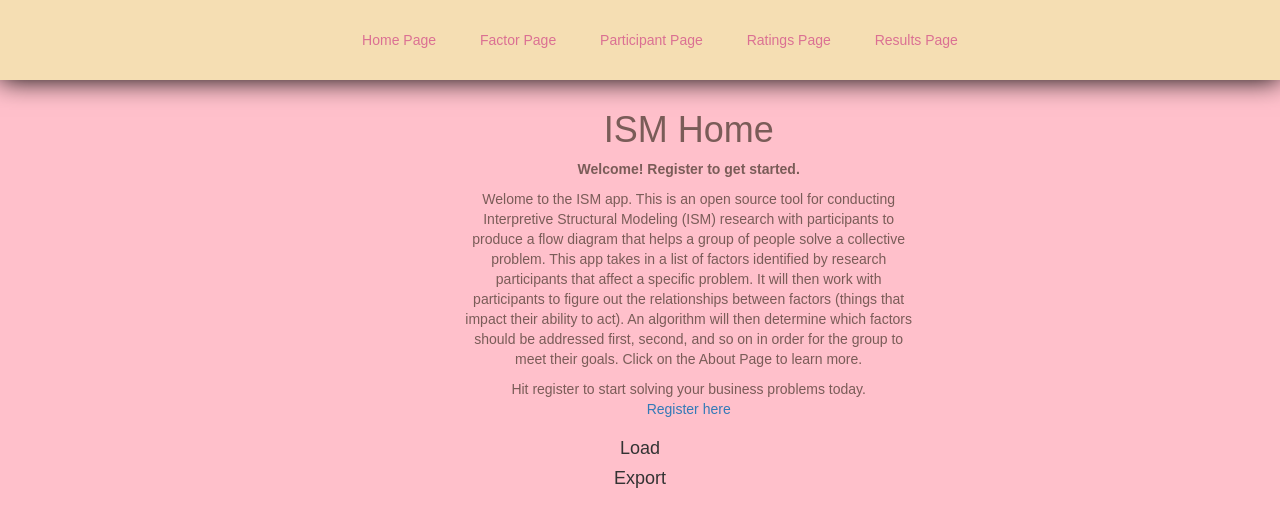
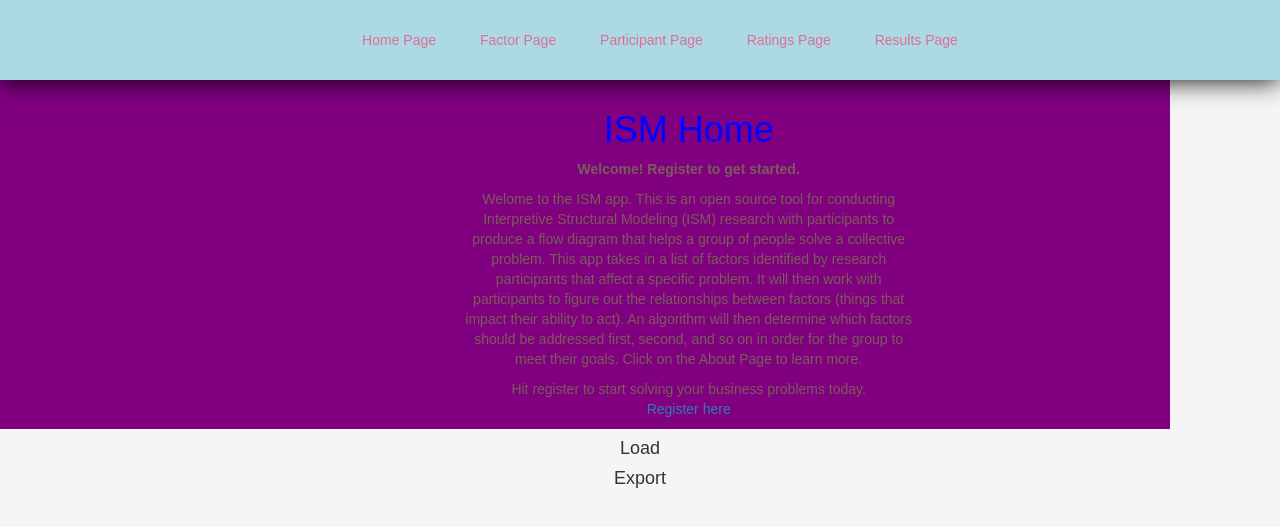
Before and after one commit to VERSO-UVM/Interactive-Management-App, a Flask app: page / in a window 1280 px wide. Shown: the top 527 px of the page. Run offline with Flask 3, Linux system fonts and the light colour scheme; some libraries are stand-ins or nearby versions.

Commit message:
made css changes: added index, factor, and navbar file css updated base, index, factor, and navbar html files to include child css files removed custom.css files because it became uncesessary

```diff
--- /dev/null
+++ b/flask_app/static/css/index.css
@@ -0,0 +1,3 @@
+h1 {
+    color: blue;
+  }
--- /dev/null
+++ b/flask_app/static/css/navbar.css
@@ -0,0 +1,47 @@
+/* nav css start */
+nav{
+    overflow:visible;
+}
+nav a:hover{
+    background-color: navajowhite;
+    padding: 0.5%;
+}
+.container{
+    background-color: purple;
+    padding: unset;
+    font-family: Arial, sans-serif;
+    margin: 0;
+    padding-top: 7%;
+    padding-left: 35%;
+    text-align: center;
+    color: #7A5C58;
+    grid-template-rows: auto;
+}
+
+/* header css start */
+
+header {
+    background-color: lightblue;
+    position: fixed;
+    top: 0;
+    left: 0;
+    right: 0;
+    height: 80px;
+    display: grid;
+    align-items: center;
+    box-shadow: 0 0 25px 0 black;
+}
+header * {
+    display: inline;
+}
+
+header li {
+    margin: 20px;
+}
+
+header li a {
+    color: palevioletred;
+    text-decoration: none;
+}
+
+/* header css end */
--- a/flask_app/static/css/style.css
+++ b/flask_app/static/css/style.css
@@ -1,60 +1,8 @@
-body {
-    background-color: pink;
+ body {
+    background-color: whitesmoke;
     padding: unset;
     font-family: Arial, sans-serif;
     margin: 0;
     padding: 0;
     text-align: center;
 }
-
-h1{
-    text-align: center;
-    color: #7A5C58;
-}
-
-/* nav css start */
-nav{
-    overflow:visible;
-}
-nav :hover{
-    background-color: navajowhite;
-}
-.container{
-    background-color: pink;
-    padding: unset;
-    font-family: Arial, sans-serif;
-    margin: 0;
-    padding-top: 7%;
-    padding-left: 35%;
-    text-align: center;
-    color: #7A5C58;
-    grid-template-rows: auto;
-}
-
-/* header css start */
-
-header {
-    background-color: wheat;
-    position: fixed;
-    top: 0;
-    left: 0;
-    right: 0;
-    height: 80px;
-    display: grid;
-    align-items: center;
-    box-shadow: 0 0 25px 0 black;
-}
-header * {
-    display: inline;
-}
-
-header li {
-    margin: 20px;
-}
-
-header li a {
-    color: palevioletred;
-    text-decoration: none;
-}
-
-/* header css end */
--- a/flask_app/templates/base.html
+++ b/flask_app/templates/base.html
@@ -17,10 +17,14 @@
     <!-- Bootstrap -->
     <link href="{{bootstrap_find_resource('css/bootstrap.css', cdn='bootstrap')}}" rel="stylesheet">  {# Links to Bootstrap CSS file #}
     <link rel="stylesheet" href="/static/css/style.css?version={{ now }}">  {# Links to a style CSS file with a dynamic version #}
+    <link rel="stylesheet" href="{{ url_for('static', filename='css/navbar.css') }}">
     {%- endblock styles %}
     {%- endblock head %}
   </head>
 
+  <body{% block body_attribs %}{% endblock body_attribs %}>
+    {% block body -%}
+    {% block navbar %}
     <header>
       <nav>
         <!-- navbar content -->
@@ -34,10 +38,6 @@
       </nav>  {# Navigation links outside the main content block #}
 
     </header>
-
-  <body{% block body_attribs %}{% endblock body_attribs %}>
-    {% block body -%}
-    {% block navbar %}
     {%- endblock navbar %}  {# Empty block for the navbar, to be overridden in child templates #}
     {% block content -%}
     {%- endblock content %}  {# Empty block for the main content, to be overridden in child templates #}
--- a/flask_app/templates/index.html
+++ b/flask_app/templates/index.html
@@ -2,12 +2,15 @@
 {% import "bootstrap/wtf.html" as wtf %}  {# Imports 'wtf.html' from the 'bootstrap' directory with an alias 'wtf' #}
 
 {% block styles %}
-  {{ super() }}  {# Includes any styles defined in the parent template ('base.html') #}
+  {{ super() }}
+  <link rel="stylesheet" href="{{ url_for('static', filename='css/index.css') }}">
 {% endblock %}
 
 {% block title %}
   ISM Home  {# Sets the title of the page to "ISM Home" #}
 {% endblock %}
+
+<link rel="stylesheet" href="index.css">
 
 {% block content %}
   <div class="container">
--- a/flask_app/templates/navbar.html
+++ b/flask_app/templates/navbar.html
@@ -3,12 +3,13 @@
 <head>
     <meta charset="UTF-8">
     <meta name="viewport" content="width=device-width, initial-scale=1.0">
-    <link rel="stylesheet" type="text/css" href="{{ url_for('static', filename='custom.css') }}">
+    {% block styles %}
+    {{ super() }}
+    {% endblock %}
     <title>Your App</title>
 
 </head>
 <body>
-
 <nav>
     <a href="{{ url_for('index') }}">Home</a>
     <a href="{{ url_for('add_factor') }}">Add Factor</a>
```
Also changed, not shown: flask_app/static/css/custom.css (deleted, +0 -39 lines), flask_app/static/css/factor.css (added, +9 -0 lines), flask_app/templates/factor.html (+5 -5 lines). Lines whose indentation alone changed are shown as unchanged.
